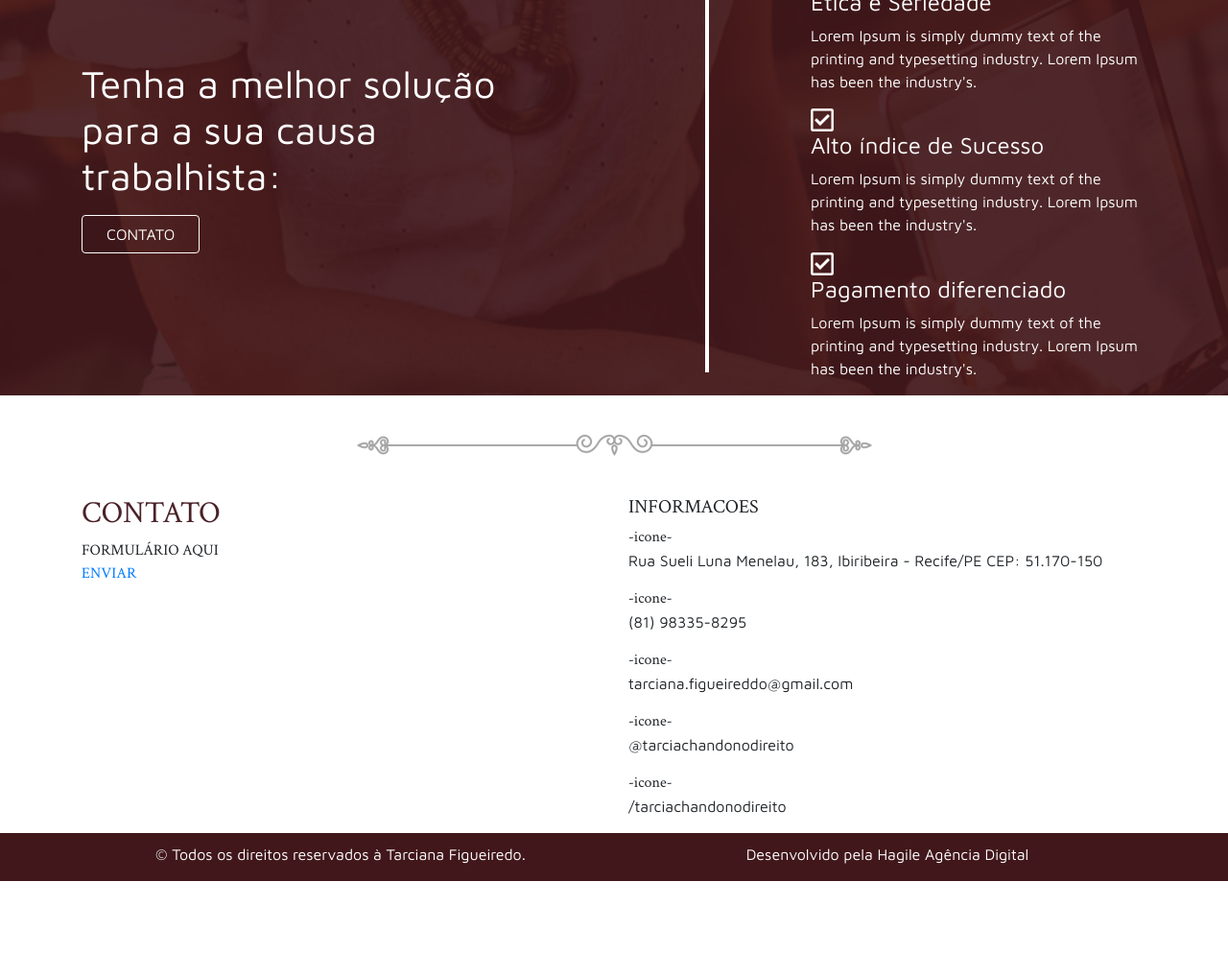
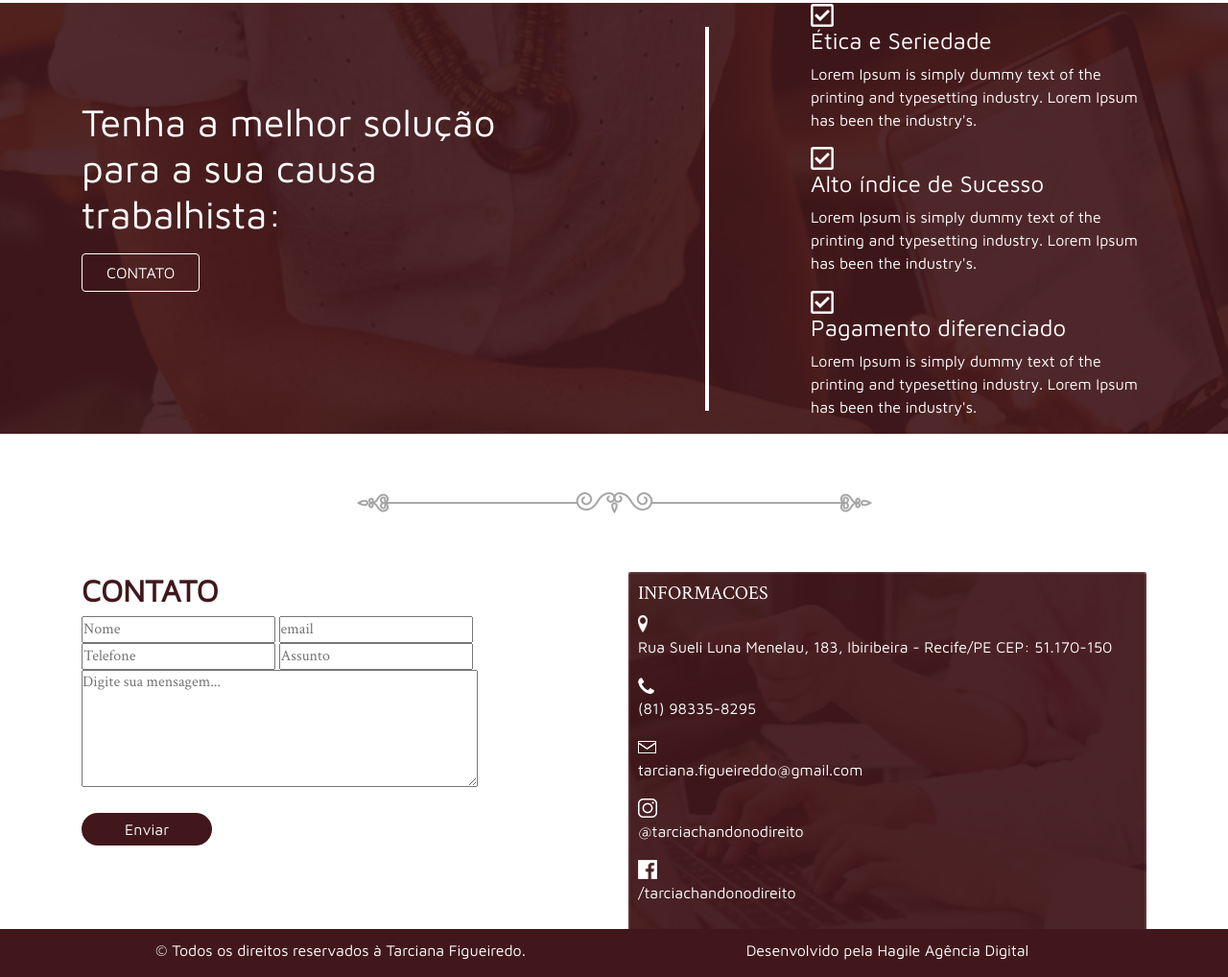
Before and after one commit to matheushdsbr/hagile-aptitude-test, a website: page src/index.html in a window 1280 px wide. Shown: the part 2530-3548 px from the top of the page at 96% size. Before the commit the page ends 3448 px from the top, so only its background shows below. Drawn offline with Linux system fonts and the light colour scheme.

Commit message:
creating the 'formulario' section

```diff
--- a/src/index.html
+++ b/src/index.html
@@ -178,25 +178,36 @@
     <div class="container">
       <div class="row">
         <div class="col-md-6">
-          <h2 style="color: #492227;">CONTATO</h2>
+          <h2>CONTATO</h2>
           <div>
-            <form action="">FORMULÁRIO AQUI</form>
+            <form id="formulario" autocomplete="off">
+              <fieldset>
+                <input class="campo_nome" type="text" placeholder="Nome">
+                <input class="campo_email" type="password" placeholder="email"><br>
+                <input class="campo_telefone" type="number" placeholder="Telefone">
+                <input class="campo_assunto" type="text" placeholder="Assunto"><br>
+                <textarea class="msg" cols="44" rows="5" placeholder="Digite sua mensagem..."></textarea><br><br>
+                <!--<input class="btn_submit" type="submit" value="Enviar">-->
+              </fieldset>
+            </form>
           </div>
-          <a href="javascript:;">ENVIAR</a>
+          <a href="javascript:;">Enviar</a>
         </div>
         <div class="col-md-6">
           <div class="borda-contato">
+            <div class="info">
               <h5>INFORMACOES</h5>
-            <span>-icone-</span>
+              <img src="img/icon-mark.png">
               <p>Rua Sueli Luna Menelau, 183, Ibiribeira - Recife/PE CEP: 51.170-150</p>
-            <span>-icone-</span>
+              <img src="img/icon-phone.png">
               <p>(81) 98335-8295</p>
-            <span>-icone-</span>
+              <img src="img/icon-email.png">
               <p>tarciana.figueireddo@gmail.com</p>
-            <span>-icone-</span>
+              <img src="img/icon-insta.png">
               <p>@tarciachandonodireito</p>
-            <span>-icone-</span>
+              <img src="img/icon-face.png">
               <p>/tarciachandonodireito</p>
+            </div>
           </div>
         </div>
       </div>
--- a/src/sass/style.scss
+++ b/src/sass/style.scss
@@ -279,6 +279,7 @@ footer {
 .border-line {
   text-align: center;
   margin: 40px;
+  padding: 20px;
 }
 
 .text-sobre {
@@ -329,4 +330,30 @@ footer {
 
 .contact {
 
+  h2 {
+    color: #41171b;
+    font-family: 'Maven Pro', sans-serif;
+    font-weight: bold;
+  }
+
+  a {
+    font-family: 'Maven Pro', sans-serif;
+    background-color: #41171b;
+    color: white;
+    border-radius: 30px;
+    padding: 8px 45px;
+  }
+
+  .borda-contato {
+    background-image: url('/src/img/banner4.png');
+    background-repeat: no-repeat;
+    -webkit-background-size: cover;
+    -moz-background-size: cover;
+    -o-background-size: cover;
+    background-size: cover;
+    color: white;
+    .info {
+      padding: 10px;
+    }
+  }
 }
```
Also changed, not shown: src/css/style.css. Lines whose indentation alone changed are shown as unchanged.
